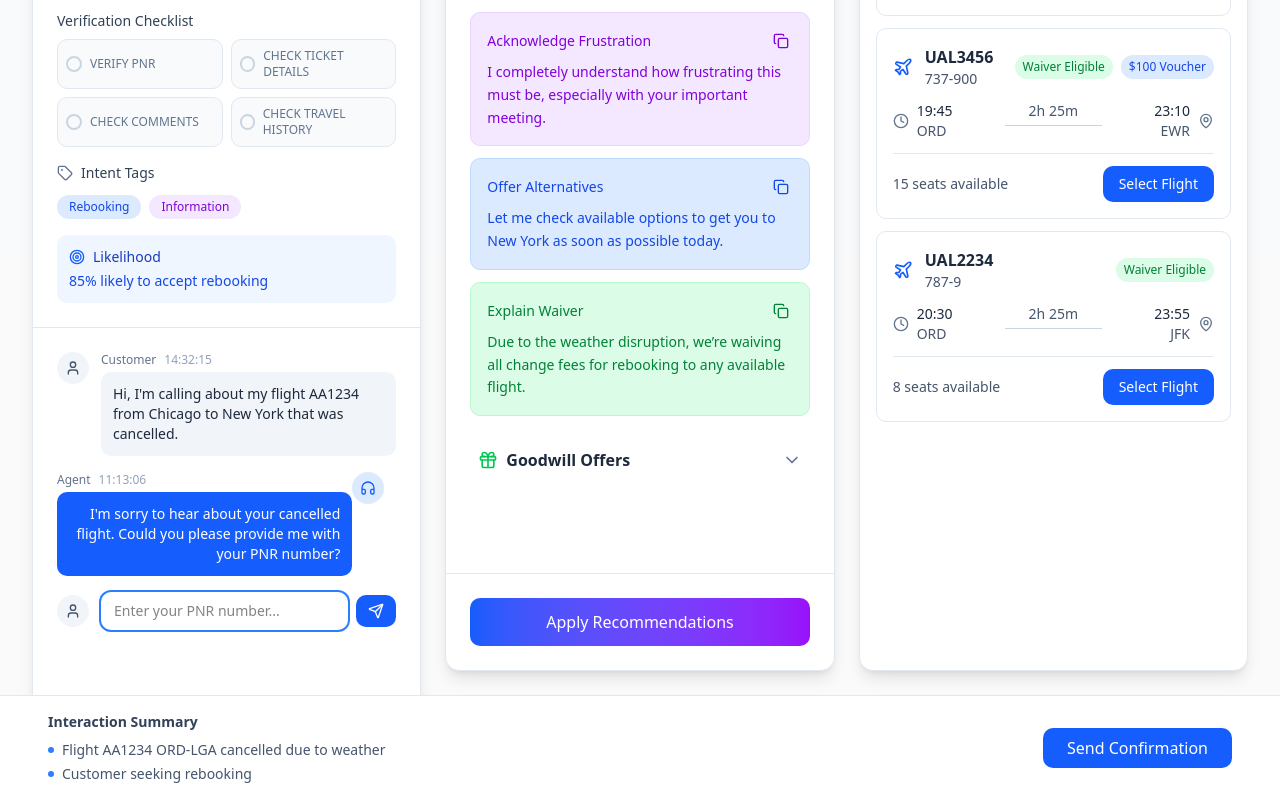
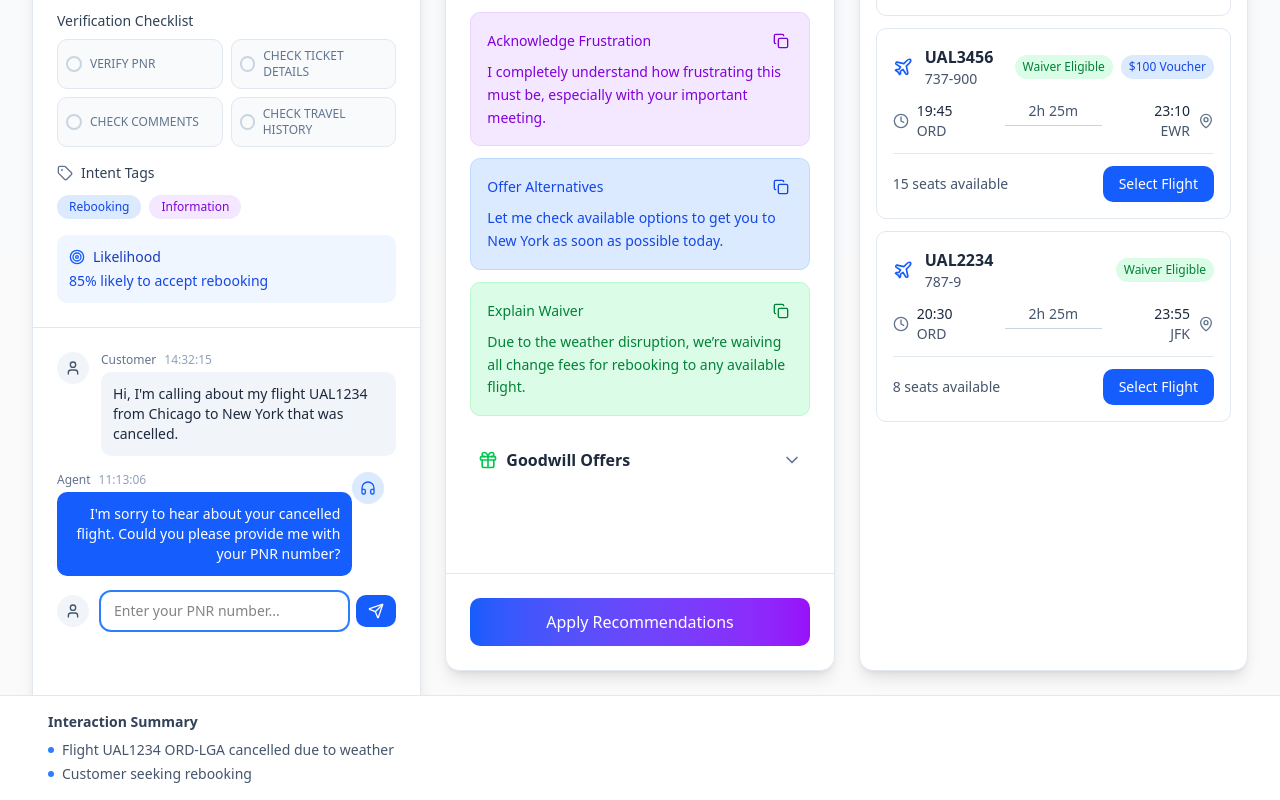
Before and after one commit to trueinf/agentassist, a React (Vite) app: page / in a window 1280 px wide. Shown: the part 545-1345 px from the top of the page. Built offline with nearby package versions, Linux system fonts and the light colour scheme; a web font is replaced by a local one.

Commit message:
Update AgentAssistApp: Remove Send Confirmation button and change Flight AA to Flight UAL

```diff
--- a/src/components/generated/AgentAssistApp.tsx
+++ b/src/components/generated/AgentAssistApp.tsx
@@ -25,27 +25,27 @@ const MOCK_CALL_PROGRESSION = [{
   event: "Winter Storm Alert - ORD Operations Suspended",
   transcript: [{
     speaker: "Customer",
-    text: "Hi, I'm calling about my flight AA1234 from Chicago to New York that was cancelled.",
+    text: "Hi, I'm calling about my flight UAL1234 from Chicago to New York that was cancelled.",
     timestamp: "14:32:15"
   }],
   sentiment: 0.85,
   intent: ["Rebooking", "Information"],
   likelihood: "85% likely to accept rebooking",
   suggestions: ["Acknowledge cancellation", "Offer rebooking options", "Check waiver eligibility"],
-  caseNotes: ["Flight AA1234 ORD-LGA cancelled due to weather", "Customer seeking rebooking"]
+  caseNotes: ["Flight UAL1234 ORD-LGA cancelled due to weather", "Customer seeking rebooking"]
 }, {
   location: "Chicago, IL",
   event: "Winter Storm Alert - ORD Operations Suspended",
   transcript: [{
     speaker: "Customer",
-    text: "Hi, I'm calling about my flight AA1234 from Chicago to New York that was cancelled.",
+    text: "Hi, I'm calling about my flight UAL1234 from Chicago to New York that was cancelled.",
     timestamp: "14:32:15"
   }],
   sentiment: 0.88,
   intent: ["Rebooking", "Urgency", "Same-day travel"],
   likelihood: "70% likely to accept JFK option",
   suggestions: ["Offer same-day alternatives", "Check JFK availability", "Mention waiver policy"],
-  caseNotes: ["Flight AA1234 ORD-LGA cancelled due to weather", "Customer seeking rebooking", "Urgent same-day travel needed"]
+  caseNotes: ["Flight UAL1234 ORD-LGA cancelled due to weather", "Customer seeking rebooking", "Urgent same-day travel needed"]
 }, {
   location: "Chicago, IL",
   event: "Winter Storm Alert - ORD Operations Suspended",
@@ -58,7 +58,7 @@ const MOCK_CALL_PROGRESSION = [{
   intent: ["Rebooking", "Cost inquiry", "Acceptance"],
   likelihood: "95% likely to accept 6:15 PM JFK flight",
   suggestions: ["Confirm no change fee due to waiver", "Process rebooking", "Offer seat selection"],
-  caseNotes: ["Flight AA1234 ORD-LGA cancelled due to weather", "Customer seeking rebooking", "Urgent same-day travel needed", "Interested in 6:15 PM JFK flight"]
+  caseNotes: ["Flight UAL1234 ORD-LGA cancelled due to weather", "Customer seeking rebooking", "Urgent same-day travel needed", "Interested in 6:15 PM JFK flight"]
 }, {
   location: "Chicago, IL",
   event: "Winter Storm Alert - ORD Operations Suspended",
@@ -83,11 +83,11 @@ const DUMMY_EMAILS = [
   {
     id: 1,
     from: "notifications@aa.com",
-    subject: "Flight Delay Notification - AA1234",
+    subject: "Flight Delay Notification - UAL1234",
     timestamp: "2024-01-15 13:45",
     content: "Dear Valued Customer,\n\nWe regret to inform you that your flight AA1234 scheduled to depart from Chicago O'Hare (ORD) to New York LaGuardia (LGA) at 3:30 PM has been delayed due to severe winter weather conditions affecting the Chicago area.\n\nNew estimated departure time: 6:15 PM\nReason: Winter storm with heavy snow and strong winds\nCurrent status: Aircraft de-icing in progress\n\nWe apologize for any inconvenience this may cause and appreciate your patience during these challenging weather conditions.\n\nBest regards,\nAmerican Airlines Customer Service",
     category: "delay",
-    summary: "Flight AA1234 delayed from 3:30 PM to 6:15 PM due to winter storm conditions in Chicago. Aircraft currently undergoing de-icing procedures.",
+    summary: "Flight UAL1234 delayed from 3:30 PM to 6:15 PM due to winter storm conditions in Chicago. Aircraft currently undergoing de-icing procedures.",
     resolution: "This delay occurred due to severe winter weather conditions with heavy snow and strong winds at Chicago O'Hare. Your new departure time is 6:15 PM today. The aircraft is currently undergoing mandatory de-icing procedures for safety. We recommend arriving at the gate 30 minutes before the new departure time."
   },
   {
@@ -113,7 +113,7 @@ const DUMMY_EMAILS = [
   {
     id: 4,
     from: "notifications@aa.com",
-    subject: "Flight Cancellation - AA1234 ORD to LGA",
+    subject: "Flight Cancellation - UAL1234 ORD to LGA",
     timestamp: "2024-01-15 15:45",
     content: "Dear Customer,\n\nWe regret to inform you that flight AA1234 from Chicago O'Hare (ORD) to New York LaGuardia (LGA) originally scheduled for January 15, 2024, has been cancelled due to continued severe weather conditions.\n\nCancellation Details:\n- Original flight: AA1234, January 15, 3:30 PM departure\n- Reason: Winter storm - unsafe operating conditions\n- Airport closure: Extended ground stop at ORD\n\nImmediate Actions:\n1. Full refund automatically processed (5-7 business days)\n2. Rebooking options available at no additional cost\n3. Hotel accommodations available for stranded passengers\n4. Meal vouchers provided for delays over 3 hours\n\nRecommended Alternatives:\n- UAL1456 departing tomorrow at 7:30 AM\n- UAL1892 departing tomorrow at 11:15 AM\n- Alternative airports: JFK and EWR options available\n\nWe sincerely apologize for this disruption to your travel plans and appreciate your understanding during these exceptional circumstances.\n\nAmerican Airlines Operations",
     category: "cancellation",
@@ -137,7 +137,7 @@ const DUMMY_EMAILS = [
     timestamp: "2024-01-15 11:15",
     content: "Dear Valued Customer,\n\nWe regret to inform you that your flight AA2567 scheduled to depart from Chicago O'Hare (ORD) to Los Angeles International (LAX) at 2:45 PM has been delayed due to severe winter weather conditions affecting the Chicago area.\n\nNew estimated departure time: 5:30 PM\nReason: Winter storm causing ground delays and aircraft de-icing requirements\nCurrent status: Awaiting runway clearance\n\nFlight Details:\n- Original departure: 2:45 PM CST\n- New departure: 5:30 PM CST\n- Estimated arrival: 7:15 PM PST (originally 4:30 PM PST)\n- Gate: B12\n\nWe apologize for any inconvenience this may cause to your travel plans. Complimentary snacks and beverages will be available at the gate.\n\nBest regards,\nAmerican Airlines Customer Service",
     category: "delay",
-    summary: "Flight AA2567 to Los Angeles delayed from 2:45 PM to 5:30 PM due to winter weather. Ground delays and de-icing procedures causing extended wait times.",
+    summary: "Flight UAL2567 to Los Angeles delayed from 2:45 PM to 5:30 PM due to winter weather. Ground delays and de-icing procedures causing extended wait times.",
     resolution: "Your flight to Los Angeles is delayed by 2 hours and 45 minutes due to severe winter weather in Chicago. The new departure time is 5:30 PM CST, arriving at 7:15 PM PST. Please remain near gate B12 for updates. Complimentary refreshments are available while you wait."
   },
   {
@@ -644,13 +644,6 @@ export const AgentAssistApp = () => {
                 </div>)}
             </div>
           </div>
-          <motion.button onClick={handleSendConfirmation} className="bg-blue-600 hover:bg-blue-700 text-white px-6 py-2 rounded-lg font-medium transition-colors" whileHover={{
-          scale: 1.02
-        }} whileTap={{
-          scale: 0.98
-        }}>
-            <span>Send Confirmation</span>
-          </motion.button>
         </div>
           </motion.div>
         </>
```
